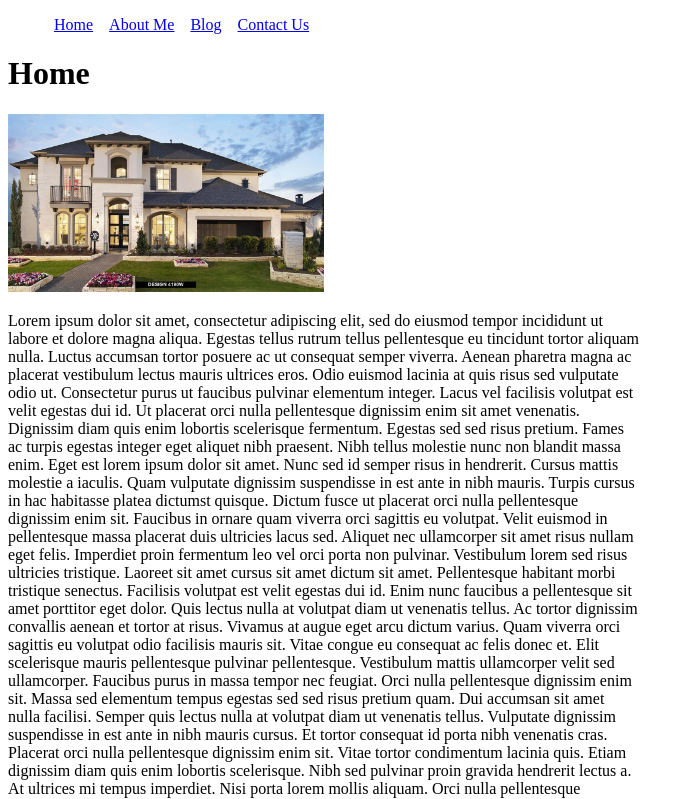
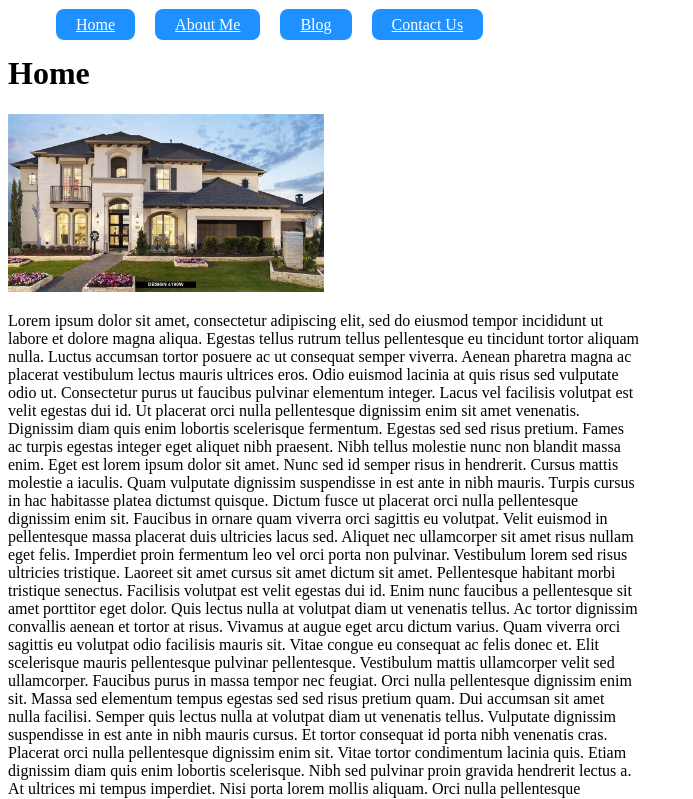
Before and after one commit to CynthiaHuynh1/prep-0121-code-solutions, a website: page prep-html-anchor-tags/index.html in a window 1280 px wide. Shown: the top 799 px of the page, without its empty margins (0-693 px from the left). Drawn offline with Linux system fonts and the light colour scheme.

Commit message:
Added Buttons to prep-html-anchor-tags

```diff
--- a/prep-html-anchor-tags/index.html
+++ b/prep-html-anchor-tags/index.html
@@ -6,6 +6,20 @@
   <meta name="viewport" content="width=device-width, initial-scale=1.0">
   <title>Anchor Tags</title>
   <style>
+   .button {
+      background-color: dodgerblue;
+      border-radius: 8px;
+      color: white;
+      padding: 7px 20px;
+      text-align: center;
+      font-size: 16px;
+      margin: 4px 2px;
+      transition-duration: 0.4s;
+    }
+    .button:hover {
+      background-color:skyblue;
+      color: white;
+    }
     #container,
     img {
       width: 50%;
@@ -21,10 +35,10 @@
 <body>
   <nav>
     <ul>
-      <li><a href="#container">Home</a></li>
-      <li><a href="#about-me">About Me</a></li>
-      <li><a href="#blog">Blog</a></li>
-      <li><a href="#contact-us">Contact Us</a></li>
+      <li><a href="#container" class="button">Home</a></li>
+      <li><a href="#about-me" class="button">About Me</a></li>
+      <li><a href="#blog" class="button">Blog</a></li>
+      <li><a href="#contact-us" class="button">Contact Us</a></li>
     </ul>
   </nav>
   <div id="container">
```
